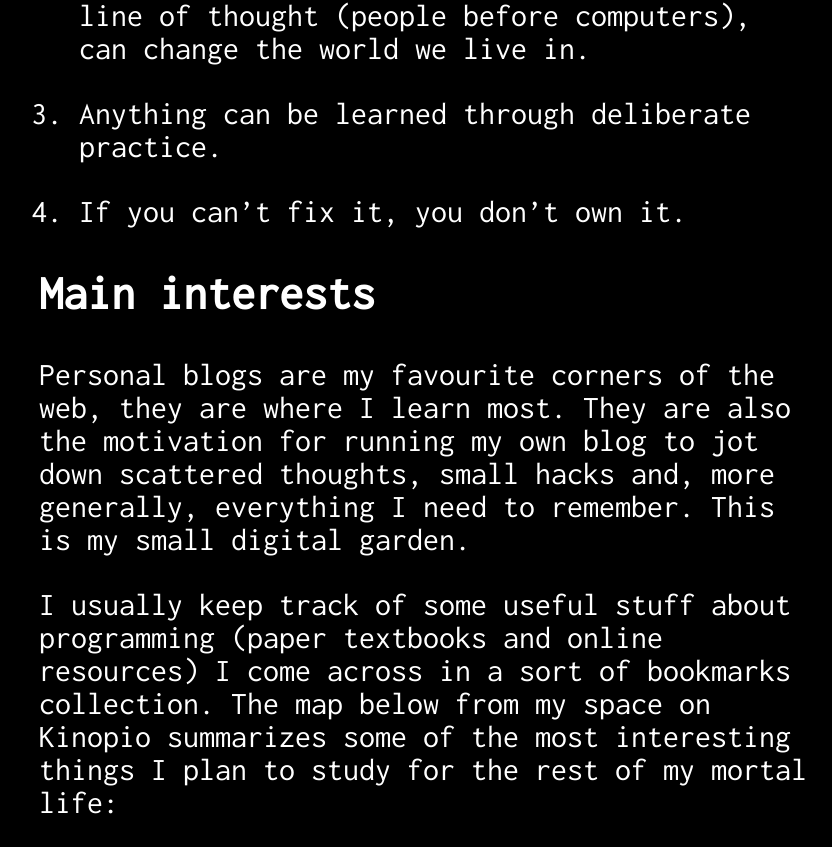
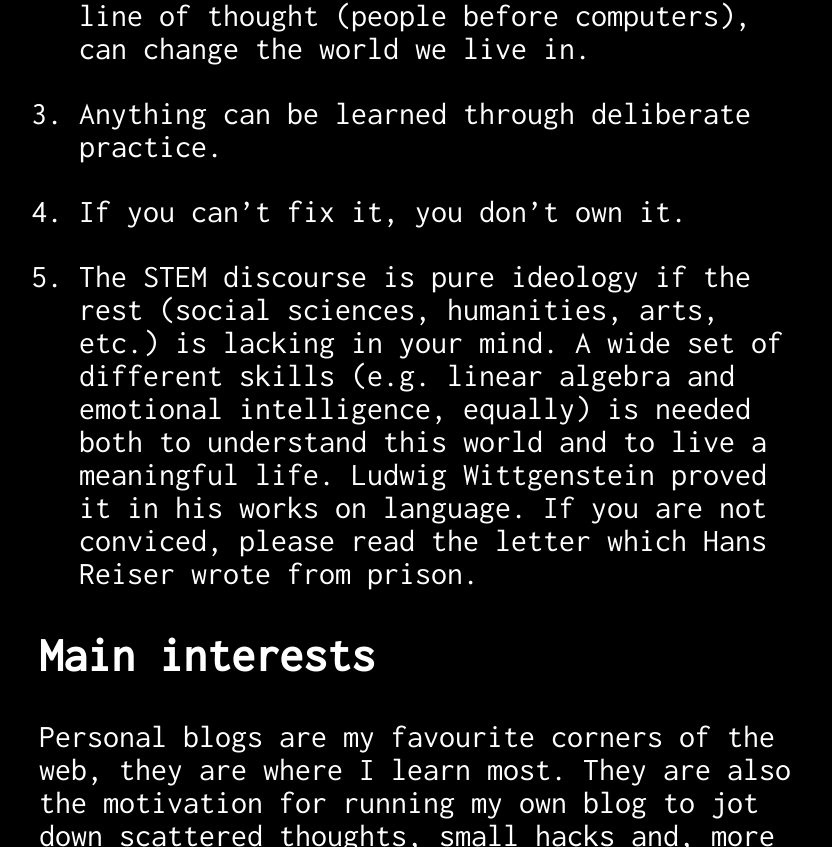
Before and after one commit to giulianopz/giulianopz.github.io, a Jekyll site: the page built from about.md, in a window 1280 px wide and 900 px high, scrolled down 1371 px, cut to the strip 0-847 px from the top of the window. Shown: the whole strip, without its empty margins (217-1049 px from the left). Built offline with Jekyll 4.4.1, drawn with Linux system fonts in a browser that asks for light colours; nearby versions of some CDN libraries; some of the changed text lies outside the part shown.

Commit message:
Send a non-requested message to the world

```diff
--- a/about.md
+++ b/about.md
@@ -25,9 +25,11 @@ My cv is [here](https://giulianopz.github.io/cv/), in the unlikely event you nee
 
 4. [If you can't fix it, you don't own it](https://www.ifixit.com/Manifesto).
 
+5. The STEM discourse is pure ideology if the rest (social sciences, humanities, arts, etc.) is lacking in your mind. A wide set of different skills (e.g. linear algebra and emotional intelligence, equally) is needed both to understand this world and to live a meaningful life. [Ludwig Wittgenstein](https://en.wikipedia.org/wiki/Ludwig_Wittgenstein) proved it in his works on language. If you are not conviced, please read the [letter](https://lore.kernel.org/lkml/b98b29cf-27d9-49e0-b10b-1848399badfd@kittens.ph/) which Hans Reiser wrote from prison.
+
 ## Main interests
 
-Personal blogs are my [favourite](./favourites.html) corners of the web, they are where I learn most. They are also the motivation for running my own blog to jot down scattered thoughts, small hacks and, more generally, everything I need to remember. This is my small [digital garden](https://maggieappleton.com/garden-history).
+Personal blogs are my [favourite](./blogroll.xml) corners of the web, they are where I learn most. They are also the motivation for running my own blog to jot down scattered thoughts, small hacks and, more generally, everything I need to remember. This is my small [digital garden](https://maggieappleton.com/garden-history).
 
 I usually keep track of some useful stuff about programming (paper textbooks and online resources) I come across in a sort of [bookmarks collection](https://giulianopz.github.io/programming/). The map below from my space on [Kinopio](https://blog.kinopio.club/) summarizes some of the most interesting things I plan to study for the rest of my mortal life:
 <div class="kinopio-embed" style="height: 420px; width: 100%;">
```
Also changed, not shown: other parts of about.md (+1 -1 lines).
